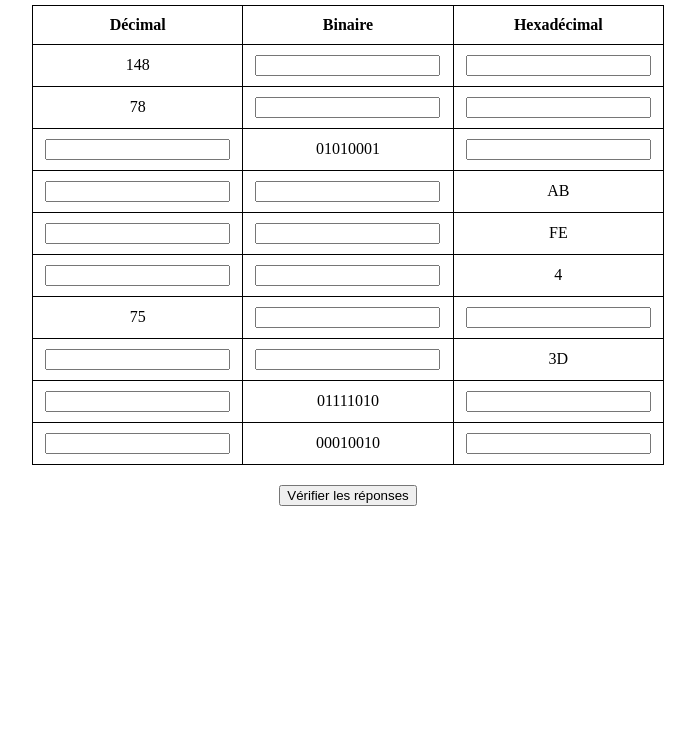
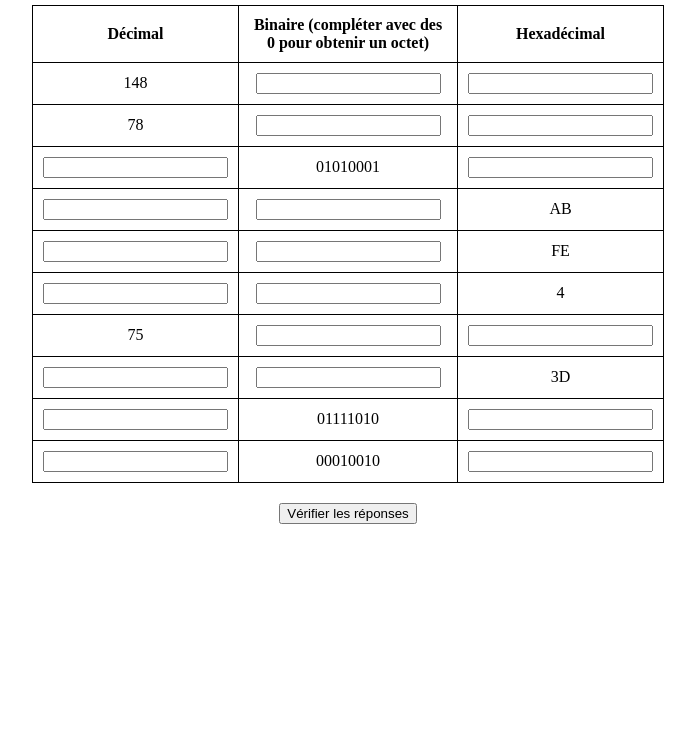
Before and after one commit to Anarch-y99/exercice-conversion, a plain HTML site: page index.html in a window 1280 px wide. Shown: the part 62-800 px from the top of the page, without its empty margins (292-987 px from the left). Drawn offline with Linux system fonts and the light colour scheme.

Commit message:
Update index.html

```diff
--- a/index.html
+++ b/index.html
@@ -29,7 +29,7 @@
         <thead>
             <tr>
                 <th>Décimal</th>
-                <th>Binaire</th>
+                <th>Binaire (compléter avec des 0 pour obtenir un octet)</th>
                 <th>Hexadécimal</th>
             </tr>
         </thead>
```
